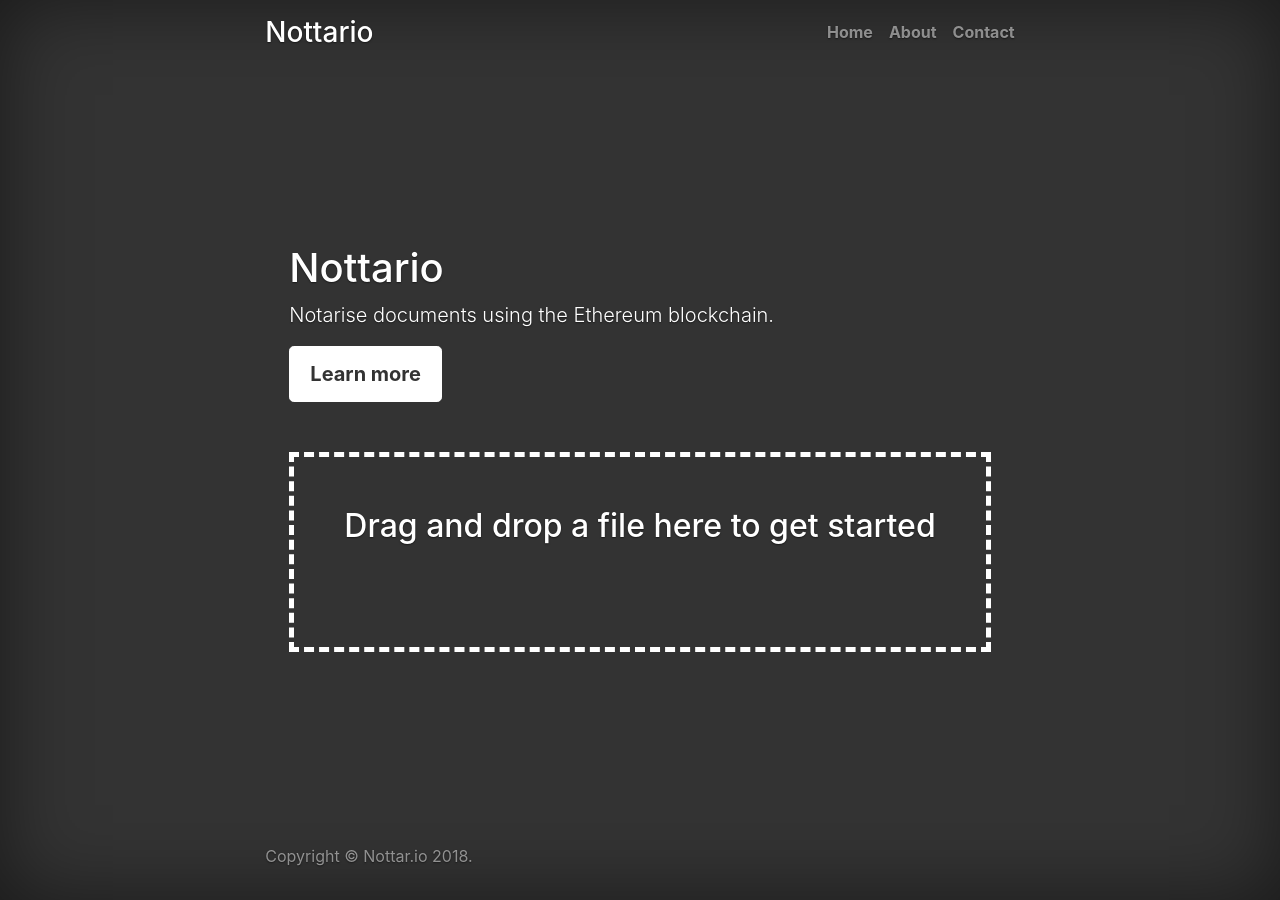
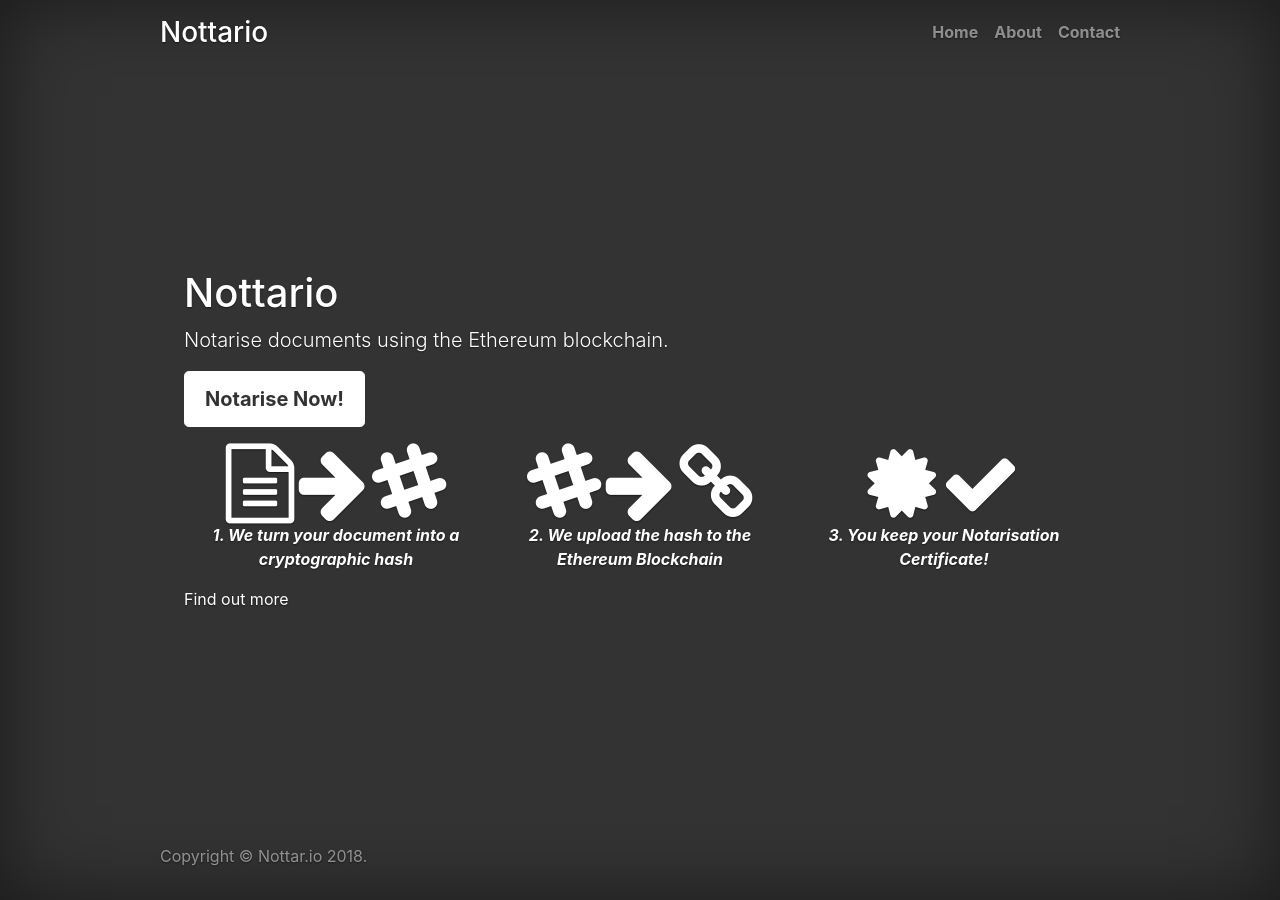
Before and after one commit to danmermel/nottariofront, a Jekyll site: the page built from index.html, in a window 1280 px wide. Built offline with Jekyll 4.4.1, drawn with Linux system fonts in a browser that asks for light colours; nearby versions of some CDN libraries.

Commit message:
styling baseline

```diff
--- a/_includes/head.html
+++ b/_includes/head.html
@@ -7,4 +7,6 @@
   <script src="https://code.jquery.com/jquery-3.2.1.slim.min.js" integrity="sha384-KJ3o2DKtIkvYIK3UENzmM7KCkRr/rE9/Qpg6aAZGJwFDMVNA/GpGFF93hXpG5KkN" crossorigin="anonymous"></script>
   <script src="https://cdnjs.cloudflare.com/ajax/libs/popper.js/1.12.9/umd/popper.min.js" integrity="sha384-ApNbgh9B+Y1QKtv3Rn7W3mgPxhU9K/ScQsAP7hUibX39j7fakFPskvXusvfa0b4Q" crossorigin="anonymous"></script>
   <script src="https://maxcdn.bootstrapcdn.com/bootstrap/4.0.0/js/bootstrap.min.js" integrity="sha384-JZR6Spejh4U02d8jOt6vLEHfe/JQGiRRSQQxSfFWpi1MquVdAyjUar5+76PVCmYl" crossorigin="anonymous"></script>
+ <!-- Custom Fonts -->
+  <link href="https://maxcdn.bootstrapcdn.com/font-awesome/4.7.0/css/font-awesome.min.css" rel="stylesheet" type="text/css">
 </head>
--- a/assets/css/main.css
+++ b/assets/css/main.css
@@ -114,7 +114,9 @@
   width:  100%;
   height: 200px;
   padding:50px;
-  margin-top:50px
+  margin-top:50px;
+  margin-bottom:50px;
+  display: none
 }
 
 .dragging {
--- a/assets/js/nottario.js
+++ b/assets/js/nottario.js
@@ -45,3 +45,8 @@
   };
   reader.readAsText(f);
 }
+
+function reveal() {
+  $("#drop_zone").show();
+  $("#notarise_now").hide();
+}
--- a/index.html
+++ b/index.html
@@ -4,10 +4,37 @@
 ---
 <h1 class="cover-heading">{{ page.title }}</h1>
 <p class="lead">Notarise documents using the Ethereum blockchain.</p>
-<p class="lead">
-  <a href="about.html" class="btn btn-lg btn-secondary">Learn more</a>
+<p class="lead" id="notarise_now">
+  <a href="javascript:reveal()" class="btn btn-lg btn-secondary">Notarise Now!</a>
 </p>
 
 <div id="drop_zone" ondrop="drop_handler(event);" ondragover="allowDrop(event)" ondragleave="dragout(event)">
   <h2>Drag and drop a file here to get started</h2>
 </div>
+
+<section id="contact">
+  <div class="container">
+    <div class="row text-center">
+      <div class="col-lg-4">
+        <i class="fa fa-file-text-o fa-5x icon-padding" aria-hidden="true"></i>
+        <i class="fa fa-arrow-right fa-5x icon-padding" aria-hidden="true"></i>
+        <i class="fa fa-slack fa-5x icon-padding" aria-hidden="true"></i>
+        <p><strong><i>1. We turn your document into a cryptographic hash</i></strong> </p>
+      </div>
+      <div class="col-lg-4">
+        <i class="fa fa-slack fa-5x icon-padding" aria-hidden="true"></i>
+        <i class="fa fa-arrow-right fa-5x icon-padding" aria-hidden="true"></i>
+        <i class="fa fa-chain fa-5x icon-padding" aria-hidden="true"></i>
+        <p><strong><i>2. We upload the hash to the Ethereum Blockchain</i></strong> </p>
+      </div>
+      <div class="col-lg-4">
+        <i class="fa fa-certificate fa-5x icon-padding" aria-hidden="true"></i>
+        <i class="fa fa-check fa-5x icon-padding" aria-hidden="true"></i>
+        <p><strong><i>3. You keep your Notarisation Certificate!</i></strong> </p>
+      </div>
+    </div>
+    <div class="row text-center">
+      <a class ="skills" href="about.html"><p>Find out more</p></a>
+    </div>
+  </div>
+</section>
```
